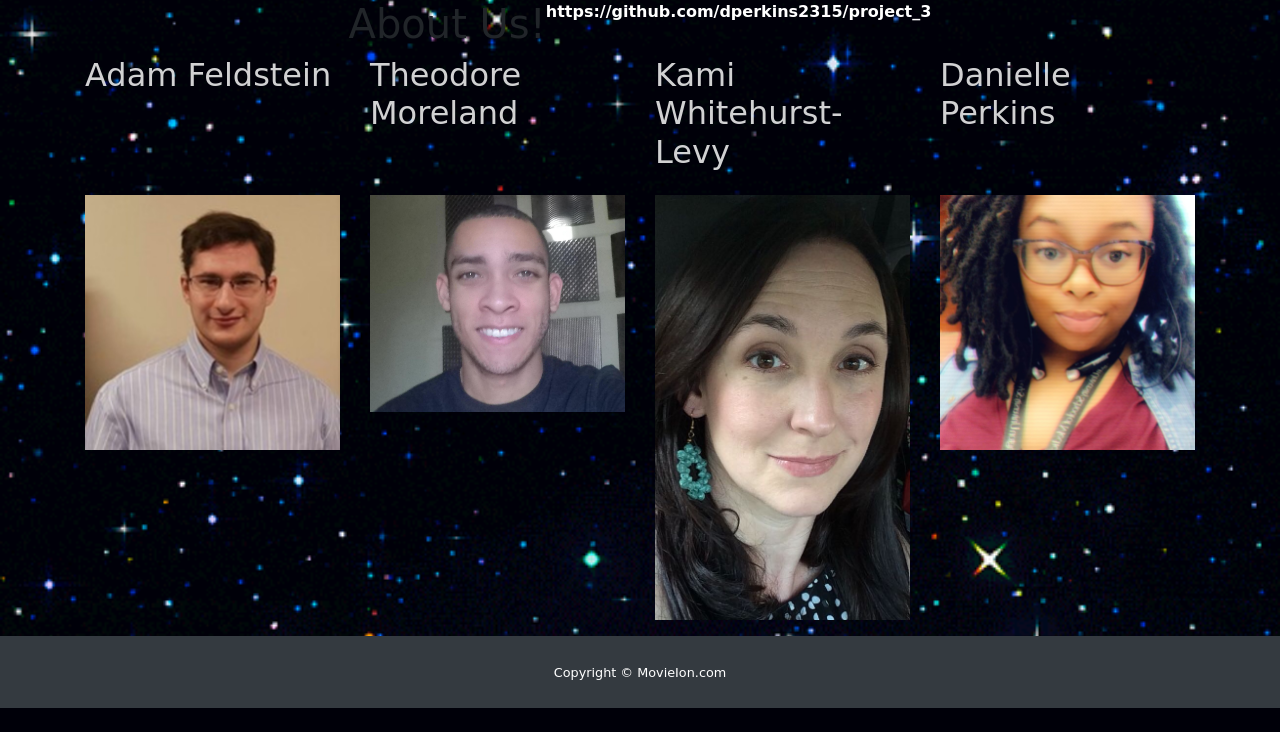
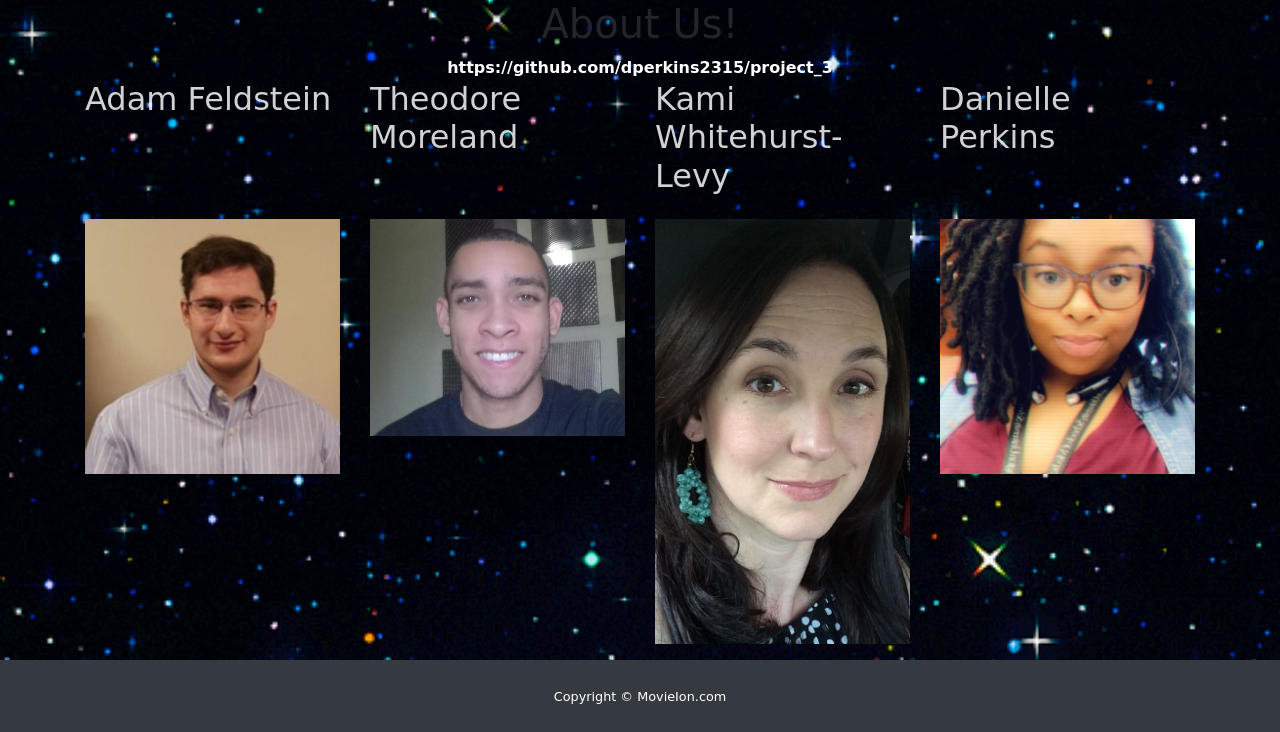
Before and after one commit to theodoremoreland/MovieIon, a Flask app: template templates/about.html in a window 1280 px wide. Shown: the part 184-916 px from the top of the page. Before the commit the page ends 892 px from the top, so only its background shows below. Run offline with Flask 2, Linux system fonts and the light colour scheme; the template is opened without the code that fills it, so the values that code supplies are empty; parts of the project's set-up code (start-up, migrations or seed data) failed here and were passed over; some libraries are stand-ins or nearby versions.

Commit message:
added new line for github link in about page

```diff
--- a/templates/about.html
+++ b/templates/about.html
@@ -5,7 +5,8 @@
 <div class="container">
     <div class="row justify-content-center">
         <h1>About Us!</h1>
-        <br />
+    </div>
+    <div class="row justify-content-center">
         <a href="https://github.com/dperkins2315/project_3">https://github.com/dperkins2315/project_3</a>
     </div>
     <div class="row justify-content-center">
```
